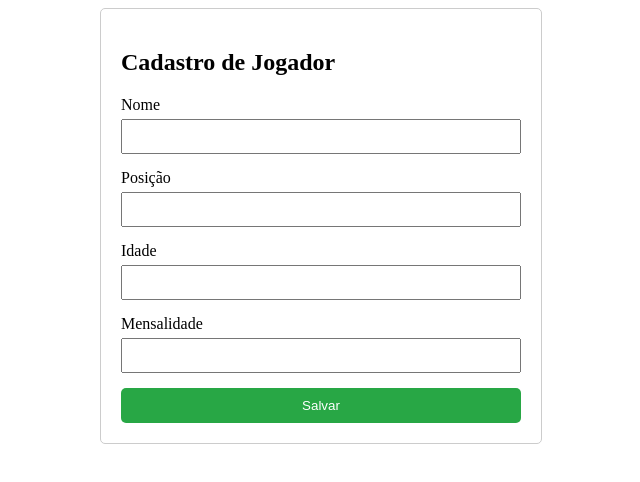
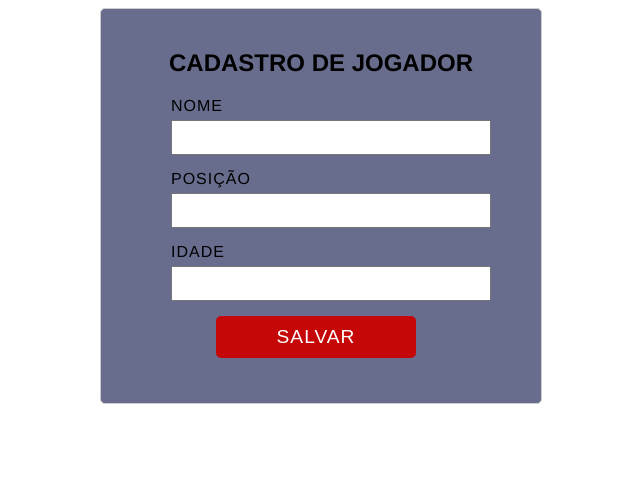
Before and after one commit to JoaoVictorBES/gestao-time-futebol-ui, an Angular app: page /cadastro/jogador in a window 1280 px wide. Shown: the top 482 px of the page, without its empty margins (319-959 px from the left). Built offline with nearby package versions, Linux system fonts and the light colour scheme.

Commit message:
:sparkles: Configurando CSS do cadastro de jogador

```diff
--- a/src/app/components/login/login.component.ts
+++ b/src/app/components/login/login.component.ts
@@ -22,8 +22,7 @@ export class LoginComponent {
   login() {
     if (this.loginData.username == 'admin' || this.loginData.password == '1234'){
       this.router.navigate(['/jogos'])
-    }
-
+    }else{
       this.authService.login(this.loginData).subscribe({
 
         next: user => {
@@ -34,6 +33,7 @@ export class LoginComponent {
           alert('Login falhou');
         }
       });
+    }
 
   }
 }
--- a/src/app/components/menu/cadastro-jogador/cadastro-jogador.component.html
+++ b/src/app/components/menu/cadastro-jogador/cadastro-jogador.component.html
@@ -1,22 +1,19 @@
-<div class="cadastro-container">
-  <h2>Cadastro de Jogador</h2>
+<div class="col-sm-12 cadastro-container">
+  <h2>CADASTRO DE JOGADOR</h2>
   <form (ngSubmit)="create()">
     <div class="form-group">
-      <label for="nome">Nome</label>
+      <label class="nome" for="nome">NOME</label>
       <input type="text" id="nome" [(ngModel)]="jogador.nome" name="nome" required />
     </div>
     <div class="form-group">
-      <label for="posicao">Posição</label>
+      <label class="posicao" for="posicao">POSIÇÃO</label>
       <input type="text" id="posicao" [(ngModel)]="jogador.posicao" name="posicao" required />
     </div>
     <div class="form-group">
-      <label for="idade">Idade</label>
-      <input type="number" id="idade" [(ngModel)]="jogador.idade" name="idade" required />
+      <label class="idade" for="idade">IDADE</label>
+      <input type="text" id="idade" [(ngModel)]="jogador.idade" name="idade" required />
     </div>
-    <div class="form-group">
-      <label for="mensalidade">Mensalidade</label>
-      <input type="number" id="mensalidade" [(ngModel)]="jogador.mensalidade" name="mensalidade" required />
-    </div>
-    <button type="submit">Salvar</button>
+
+    <button type="submit">SALVAR</button>
   </form>
 </div>
--- a/src/app/components/menu/cadastro-jogador/cadastro-jogador.component.scss
+++ b/src/app/components/menu/cadastro-jogador/cadastro-jogador.component.scss
@@ -1,13 +1,18 @@
 .cadastro-container {
-  width: 400px;
+  width: 100%;
+  max-width: 400px;
   margin: 0 auto;
   padding: 20px;
   border: 1px solid #ccc;
   border-radius: 5px;
+  font-family: 'Franklin Gothic Medium', 'Arial Narrow', Arial, sans-serif;
+  background-color: #686d8e;
 }
 
 .form-group {
   margin-bottom: 15px;
+  font-size: medium;
+  letter-spacing: 1px;
 }
 
 label {
@@ -16,17 +21,58 @@ label {
 }
 
 input {
-  width: 100%;
+  width: 80%;
   padding: 8px;
   box-sizing: border-box;
+  margin-left: 50px;
 }
 
 button {
-  width: 100%;
+  width: 50%;
   padding: 10px;
-  background-color: #28a745;
+  background-color: #c50707;
   color: white;
   border: none;
   border-radius: 5px;
   cursor: pointer;
+  font-size: 1.2rem;
+  font: bold;
+  letter-spacing: 1px;
+  margin-left: 95px;
+  margin-bottom: 25px;
 }
+
+button :hover{
+  background-color: #bc2222;
+}
+
+h2{
+  text-align: center;
+}
+
+.nome{
+  margin-left: 50px;
+}
+
+.idade{
+  margin-left: 50px;
+}
+
+.posicao{
+  margin-left: 50px;
+}
+
+@media (max-width: 600px) {
+  .cadastro-container {
+    padding: 1.9px; /* Reduz o padding para economizar espaço */
+  }
+
+  .form-group {
+    font-size: small; /* Diminui o tamanho da fonte */
+  }
+
+  button {
+    padding: 10p; /* Ajusta o tamanho do botão */
+    font-size: 1rem; /* Reduz o tamanho da fonte do botão */
+  }
+}
--- a/src/app/components/menu/cadastro-jogador/cadastro-jogador.component.ts
+++ b/src/app/components/menu/cadastro-jogador/cadastro-jogador.component.ts
@@ -15,18 +15,12 @@ import { RouterOutlet } from '@angular/router';
 })
 
 export class CadastroJogadorComponent {
-buscarJogador() {
-throw new Error('Method not implemented.');
-}
-save() {
-throw new Error('Method not implemented.');
-}
 
   JogadorService = inject(JogadorService);
 
   jogador: Jogador = new Jogador();
   lista: Jogador[] = [];
-modalRef: any;
+  modalRef: any;
 
 
   delete(Jogador: Jogador){
--- a/src/app/models/jogador.ts
+++ b/src/app/models/jogador.ts
@@ -6,5 +6,5 @@ export class Jogador {
   nome!: string;
   posicao!: string;
   idade!: number;
-  mensalidade!: number;
+  /*mensalidade!: number;*/
 }
```
Lines whose indentation alone changed are shown as unchanged.
